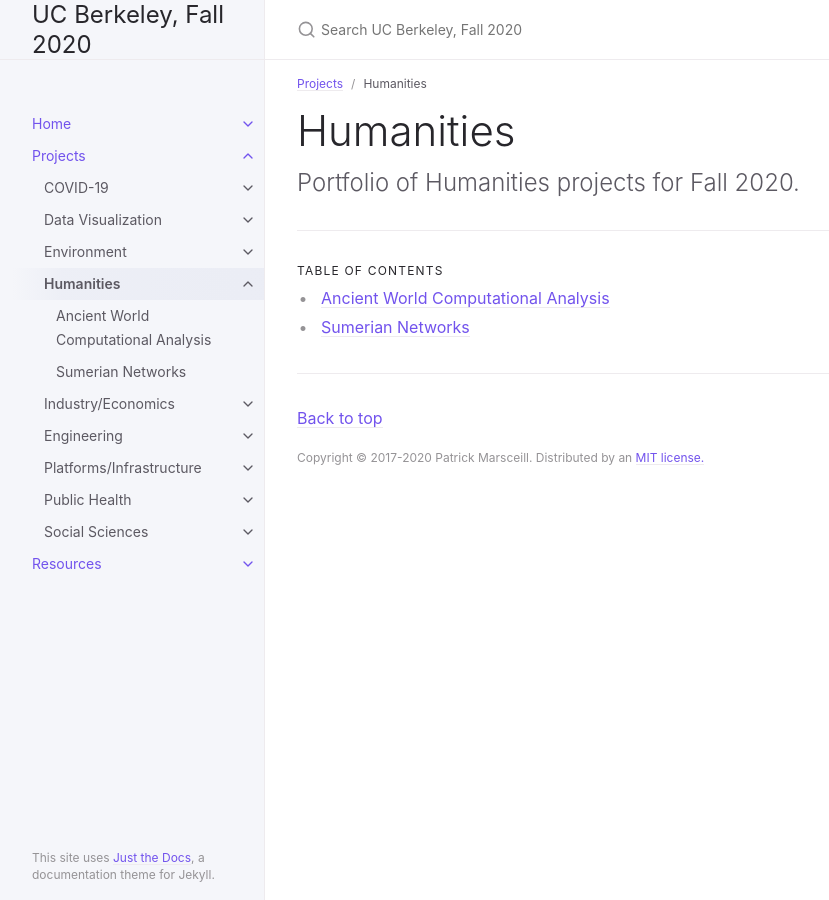
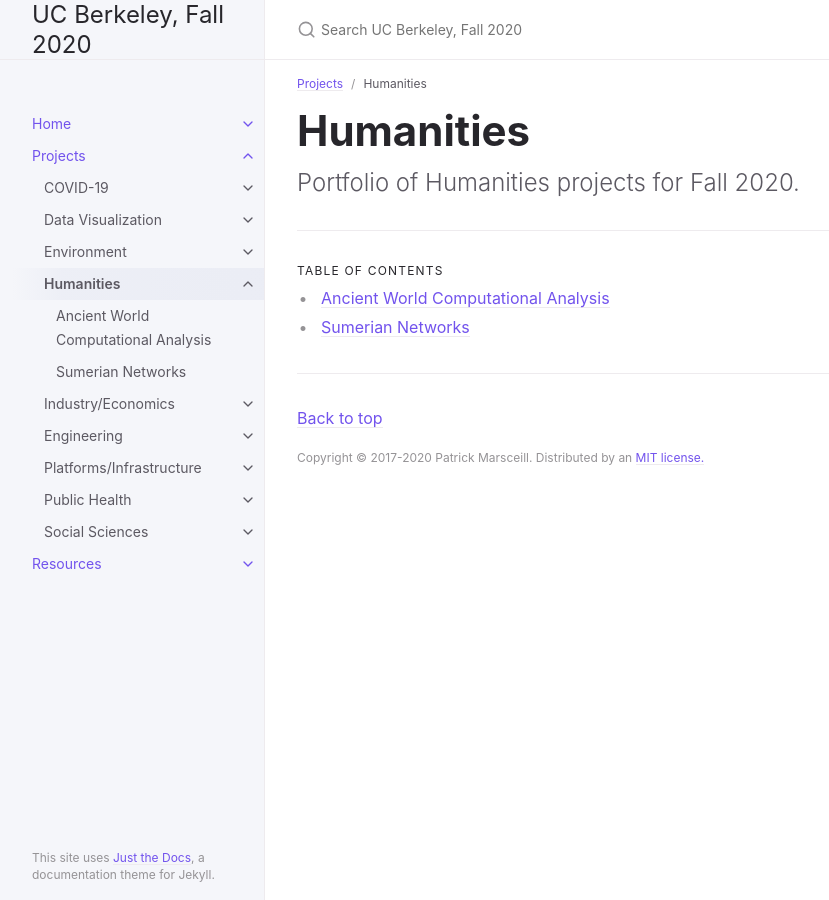
Before and after one commit to DS-Discovery/ds-discovery.github.io, a Jekyll site: the page built from Projects/Humanities/humanities.md, in a window 1280 px wide. Shown: the whole page, without its empty margins (107-936 px from the left). Built offline with Jekyll 4.4.1, drawn with Linux system fonts in a browser that asks for light colours.

```diff
--- a/Projects/Humanities/humanities.md
+++ b/Projects/Humanities/humanities.md
@@ -5,7 +5,7 @@ parent: Projects
 nav_order: 2
 has_children: true
 ---
-# Humanities
+# **Humanities**
 {: .fs-9 }
 
 Portfolio of Humanities projects for Fall 2020.
```
